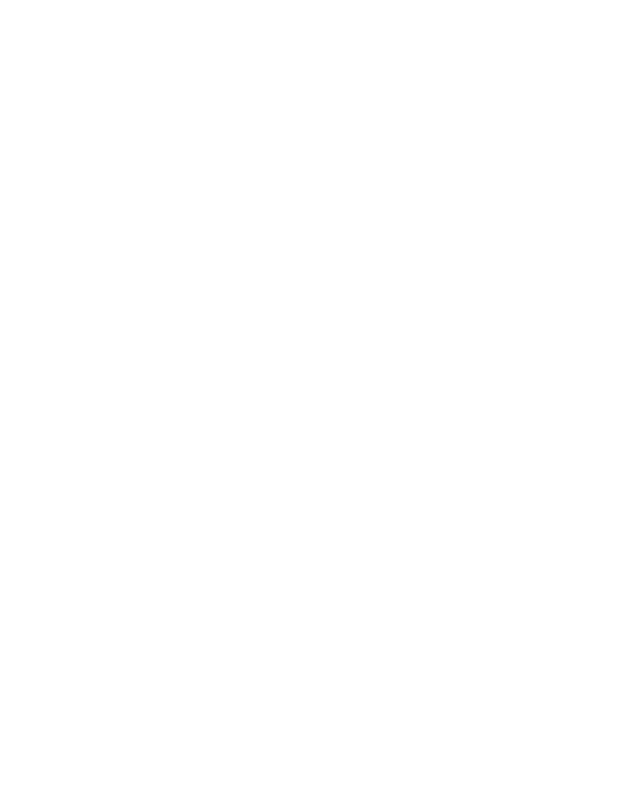
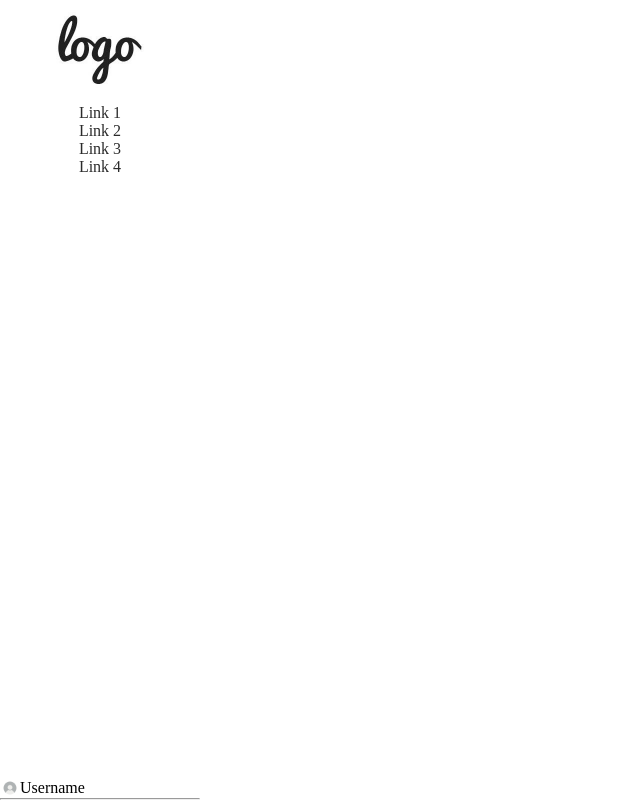
Before and after one commit to JaviViCa/CSS, a plain HTML site: page flexbox/start/index.html in a window 1280 px wide. Shown: the whole page, without its empty margins (0-640 px from the left). Drawn offline with Linux system fonts and the light colour scheme.

Commit message:
resolved exercise

```diff
--- a/flexbox/start/index.html
+++ b/flexbox/start/index.html
@@ -8,6 +8,24 @@
     />
     <meta http-equiv="X-UA-Compatible" content="ie=edge" />
     <title>CSS Lessons</title>
+    <link rel="stylesheet" href="style.css">
   </head>
-  <body></body>
+  <body>
+    <div class="sidebar">
+      <div class="logo-placeholder">
+        <img src="assets/example-logo.jpg" alt="example-logo">
+      </div>
+      <nav class="navigation">
+        <a href="">Link 1</a>
+        <a href="">Link 2</a>
+        <a href="">Link 3</a>
+        <a href="">Link 4</a>
+      </nav>
+      <div class="user">
+        <img src="assets/avatar.jpg" alt="avatar">
+        <p>Username</p>
+      </div>
+      <hr>
+    </div>
+  </body>
 </html>
--- a/flexbox/start/style.css
+++ b/flexbox/start/style.css
@@ -0,0 +1,40 @@
+*{
+    margin: 0px;
+    padding: 0px;
+}
+.sidebar {
+    width: 200px;
+    height: 100vh;
+    display: flex;
+    flex-direction: column;
+}
+
+.logo-placeholder img{
+    height: 100px;
+    width: 200px;
+}
+.navigation {
+    display: flex;
+    flex-direction: column;
+    align-items: center;
+}
+
+.navigation a {
+  color: #2b2b2b;
+  text-decoration: none;
+  transition: color 0.3s;
+}
+
+.navigation a:hover {
+  color: #2b2bb2;
+}
+
+.user{
+  display: flex;
+  align-items: center;
+  margin-top: auto;
+}
+.user img{
+    height: 20px;
+    width: 20px;
+}
```
Also changed, not shown: flexbox/Captura de pantalla 2023-12-24 135534.png (added), flexbox/start/assets/avatar.jpg (added), flexbox/start/assets/example-logo.jpg (added).
